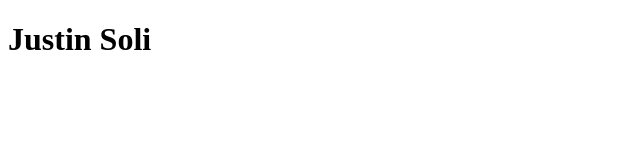
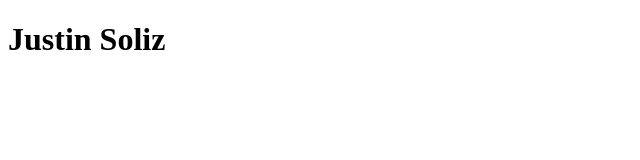
Before and after one commit to justinsoliz/justinsoliz.github.com, a plain HTML site: page index.html in a window 1280 px wide. Shown: the full height of the page, 0-640 px from the left. Drawn offline with Linux system fonts and the light colour scheme.

Commit message:
Initial Commit

```diff
--- a/index.html
+++ b/index.html
@@ -4,7 +4,7 @@
   </head>
   <body>
     <h1>
-      Justin Soli
+      Justin Soliz
     </h1>
   </body>
 </html>
```
